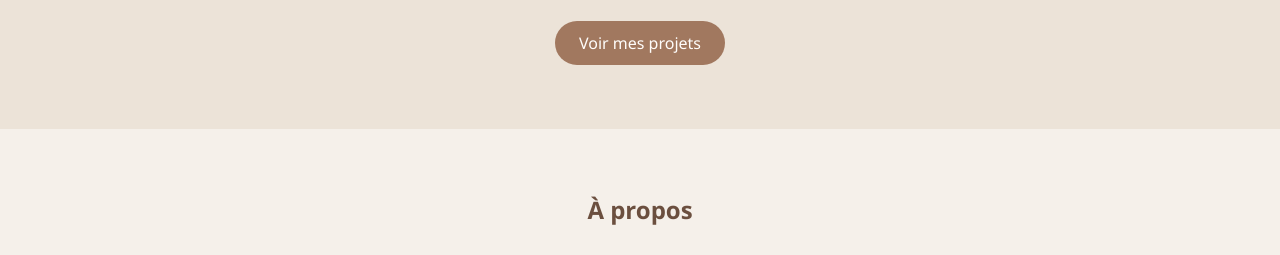
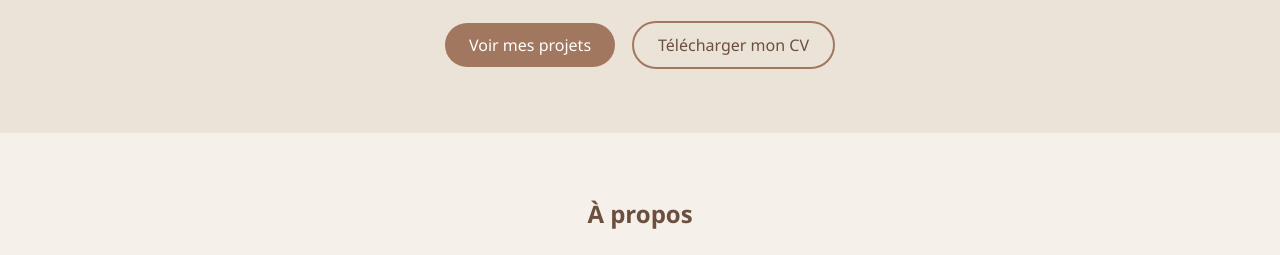
Before and after one commit to Arame-Diop/Portefolio, a plain HTML site: page index.html in a window 1280 px wide. Shown: the part 512-767 px from the top of the page. Drawn offline with Linux system fonts and the light colour scheme.

Commit message:
ajout du CV téléchargeable

```diff
--- a/index.html
+++ b/index.html
@@ -3,7 +3,7 @@
 <head>
 <meta charset="UTF-8">
 <meta name="viewport" content="width=device-width, initial-scale=1.0">
-<title>Mame Coumba Arame Diop | Développeuse Full-Stack</title>
+<title>Mame Coumba Arame Diop | Développeuse Full-Stack Junior</title>
 <link rel="stylesheet" href="style.css">
 </head>
 <body>
@@ -27,6 +27,7 @@
   <h2>Développeuse Full-Stack Junior</h2>
   <p>Étudiante en informatique, passionnée par le développement web et la gestion de bases de données.</p>
   <a href="#projects" class="btn">Voir mes projets</a>
+<a href="cv/CV_Mame_Coumba_Arame_DIOP.pdf" download class="btn btn-outline"> Télécharger mon CV</a>
 </section>
 
 <section id="about" class="section">
--- a/style.css
+++ b/style.css
@@ -162,3 +162,14 @@ footer { text-align: center; padding: 2rem; color: var(--text-muted); font-size:
   transition: background 0.3s ease, transform 0.3s ease;
 }
 .btn:hover { transform: translateY(-3px); }
+
+.btn-outline {
+  background: transparent;
+  border: 2px solid var(--brown);
+  color: var(--brown-dark);
+  margin-left: 0.8rem;
+}
+.btn-outline:hover {
+  background: var(--brown);
+  color: var(--white);
+}
```
Also changed, not shown: 1 other file.
